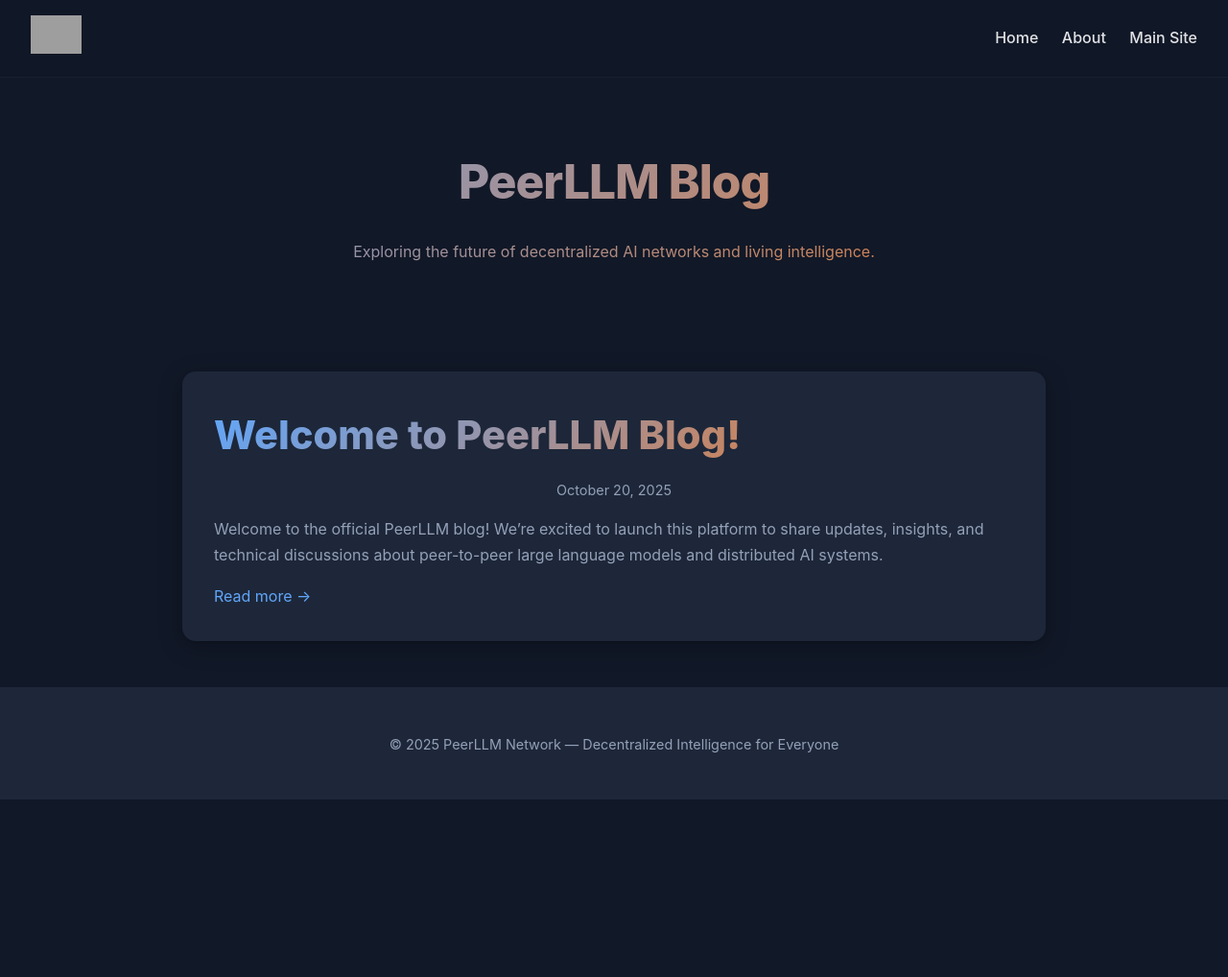
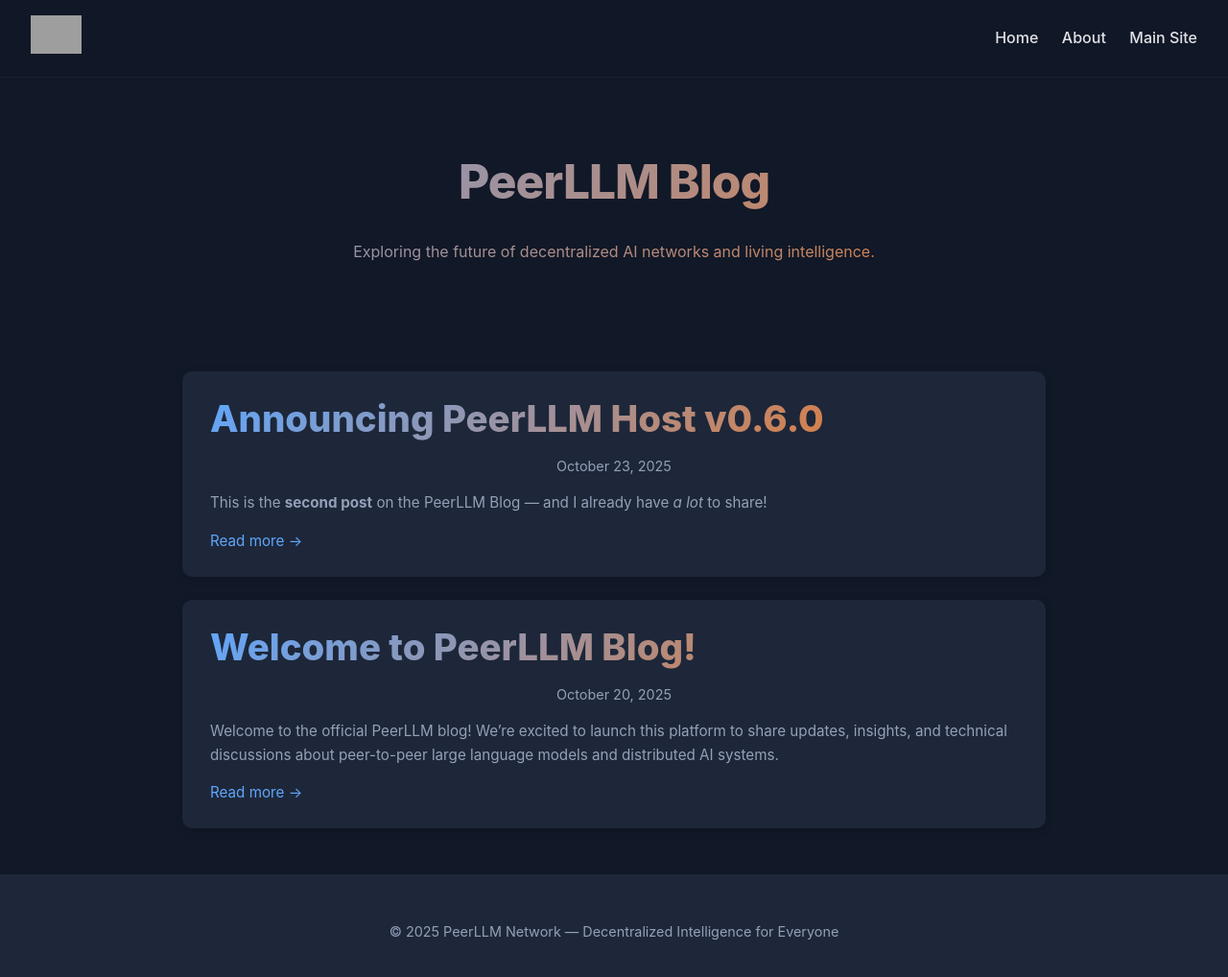
Before and after one commit to PeerLLM/peerllm.github.io, a Jekyll site: the page built from index.md, in a window 1280 px wide and 1028 px high. Shown: the top 1018 px of the window at 96% size. Built offline with Jekyll 4.4.1, drawn with Linux system fonts in a browser that asks for light colours; grey boxes are pictures that could not be loaded.

Commit message:
POSTS: Publish v0.6.0 Announcement

```diff
--- a/Gemfile
+++ b/Gemfile
@@ -1,5 +1,8 @@
 source "https://rubygems.org"
 
+gem "csv"
+gem "logger"
+gem "base64"   # 👈 add this line
 gem "jekyll", "~> 4.3.4"
 gem "minima", "~> 2.5"
 gem "webrick", "~> 1.8"
--- /dev/null
+++ b/_posts/2025-10-23-announcing-v0.6.0.md
@@ -0,0 +1,85 @@
+---
+layout: post
+title: "Announcing PeerLLM Host v0.6.0"
+date: 2025-10-23 18:00:00 +0000
+author: Hassan Habib
+categories: releases
+---
+
+This is the **second post** on the PeerLLM Blog — and I already have *a lot* to share!
+
+First, I want to start with a huge thank you to **@cjdutoit** and **@lactoseintolrnt** for their continued support in testing pre-releases, offering valuable ideas, and helping make PeerLLM even better with every iteration.
+
+Additionally, I want to thank all **63 people** who submitted to become Hosts for PeerLLM. Your curiosity, kindness, and willingness to volunteer your time, hardware, and compute are nothing short of inspiring. You’re helping this vision come to life — and that keeps me going every day.
+
+---
+
+## 🚀 What is PeerLLM Host?
+
+**PeerLLM Host** is software that runs on any PC — Windows, Linux, or macOS — allowing your machine to join the **PeerLLM Network**.
+
+![PeerLLM Host v0.6.0 on Mac](/assets/images/PeerLLM-v0.6.0-MacOSX.png)
+
+Once connected, your computer becomes part of a global decentralized AI ecosystem where anyone using PeerLLM — whether through **PeerLLM Chat**, **RESTful APIs**, or our **Standard-compliant .NET library** — can leverage the compute power of your machine alongside other Hosts around the world.
+
+---
+
+## 🎉 Announcing PeerLLM Host v0.6.0
+
+This release marks the **sixth iteration** toward the first public release candidate, **v1.0.0**!
+It brings two major new capabilities and a few quality-of-life improvements.
+
+Let’s dive in.
+
+---
+
+### 🧠 0. Idle Compute Release
+
+When a chat or API session is established with PeerLLM Network, one or more Hosts are reserved to handle that session. Tokens are distributed to balance load and provide fallback redundancy in case a Host goes offline.
+
+With v0.6.0, we’re introducing **Idle Compute Release** — which automatically releases compute resources if a consumer has been idle for more than **15 minutes**.
+
+The chat window or API connection remains open with the Network, and when activity resumes, the session can continue seamlessly with a **new set of available Hosts**.
+
+This feature addresses a key insight from our Host testers:
+> “Memory usage kept increasing because open sessions weren’t properly released when consumers forgot to call the `/api/chats/end` endpoint.”
+
+Now, the Network handles this gracefully, reducing unnecessary resource usage and improving overall stability for all Hosts.
+
+---
+
+### 🔔 1. Update Notifications
+
+PeerLLM Host now includes **built-in version awareness**.
+When a new version becomes available, a notification will appear at the top-right corner of the Host app interface.
+
+This is managed by the **Orchestrator**, which checks for updates during each Host heartbeat with the network.
+
+![PeerLLM on Windows Update](/assets/images/InstallUpdatePeerLLM0.6.0.gif)
+
+I’m also working on enabling **auto-updates** — especially for those running multiple Hosts or using unattended setups (like a machine in a garage). Once approved by the user, the system will update silently and seamlessly.
+
+This will make it effortless to keep large-scale Host deployments current and stable.
+
+---
+
+### 🧩 2. What’s Next?
+
+I’m currently developing **Semantic Kernel integration**, making PeerLLM APIs easily compatible with Microsoft’s **Semantic Kernel** framework.
+
+This will allow developers to connect PeerLLM alongside other AI services — switching between them effortlessly. Since Semantic Kernel is quickly becoming the standard for AI API interoperability, PeerLLM will fit right in.
+
+Additionally. there are more enterprise-level features coming down the line such as managing a cluster of PeerLLM Hosts from one place, and so many more exciting features - stay with us!
+
+---
+
+## ❤️ Final Thoughts
+
+To everyone who’s reached out with ideas, encouragement, or just good wishes — thank you.
+Your feedback means the world to me. I’m building PeerLLM for *the people*, and your voices guide its evolution.
+
+If you have thoughts, ideas, or feedback, please reach out anytime. Together, we’re shaping something that empowers communities, organizations, and individuals alike.
+
+**— Hassan Habib**
+Creator of PeerLLM
+hassan@bestbytes.ai
--- a/assets/css/peerllm.css
+++ b/assets/css/peerllm.css
@@ -82,27 +82,37 @@ header nav a:hover { color: hsl(var(--primary)); }
   margin-inline: auto;
 }
 
-/* Blog List */
+/* ────────────────────────────────
+   Blog List
+   ──────────────────────────────── */
 .blog-list {
   max-width: var(--max-w);
   margin: 0 auto;
   padding: var(--space-6) 1rem;
   display: grid;
-  gap: var(--space-5);
+  gap: 1.5rem;
 }
+
 .post-item {
   background: hsl(var(--card));
   border: 1px solid hsl(var(--border) / .6);
-  border-radius: var(--radius);
-  padding: var(--space-5);
-  box-shadow: var(--shadow-1);
+  border-radius: 10px;
+  padding: 1.5rem 1.75rem;
+  box-shadow: 0 2px 10px hsl(0 0% 0% / 0.15);
+  transition: transform 0.25s ease, box-shadow 0.25s ease;
 }
+.post-item:hover {
+  transform: translateY(-4px);
+  box-shadow: 0 6px 18px hsl(0 0% 0% / 0.3);
+}
+
 .post-title {
-  font-size: clamp(1.5rem, 1vw + 1rem, 2rem);
+  font-size: clamp(1.00rem, 0.5vw + 1rem, 1.65rem);
   font-weight: 700;
   background: var(--grad-hero);
   -webkit-background-clip: text;
   -webkit-text-fill-color: transparent;
+  line-height: 1.3;
 }
 .post-meta {
   color: hsl(var(--muted-fg));
@@ -112,23 +122,37 @@ header nav a:hover { color: hsl(var(--primary)); }
 .post-excerpt {
   color: hsl(var(--muted-fg));
   margin-top: 0.75rem;
-  line-height: 1.7;
+  line-height: 1.6;
+  font-size: 0.95rem;
 }
 
-/* Single Post */
+/* ────────────────────────────────
+   Single Post Page
+   ──────────────────────────────── */
 .post {
   max-width: var(--max-w);
   margin: 0 auto;
   padding: var(--space-6) 1rem;
 }
 
-/* Post Header Alignment Fix */
+/* Scroll-Responsive Post Header */
 .post-header {
   display: flex;
   flex-direction: column;
   align-items: center;
   text-align: center;
   margin-bottom: 2rem;
+  position: relative;
+  transition: all 0.35s ease-in-out;
+}
+
+.post-header.shrink {
+  transform: scale(0.9);
+  opacity: 0.9;
+  backdrop-filter: blur(10px);
+  background: hsl(var(--bg) / 0.4);
+  border-radius: var(--radius);
+  padding: 0.5rem 1rem;
 }
 
 .post-title {
@@ -138,19 +162,23 @@ header nav a:hover { color: hsl(var(--primary)); }
   -webkit-background-clip: text;
   -webkit-text-fill-color: transparent;
   margin-bottom: 0.75rem;
+  transition: font-size 0.3s ease, transform 0.3s ease;
+}
+
+.post-header.shrink .post-title {
+  font-size: clamp(1.6rem, 2vw, 2rem);
+  transform: translateY(-4px);
 }
 
 .post-meta {
   margin-top: 0.25rem;
   text-align: center;
 }
-
 .post-date {
   color: hsl(var(--muted-fg));
   font-size: 0.95rem;
   margin: 0;
 }
-
 .post-author {
   color: hsl(var(--muted-fg));
   font-size: 0.95rem;
@@ -158,19 +186,10 @@ header nav a:hover { color: hsl(var(--primary)); }
   font-style: italic;
 }
 
-
-.post-title {
-  font-size: clamp(2rem, 2vw + 1rem, 3rem);
-  font-weight: 800;
-  background: var(--grad-hero);
-  -webkit-background-clip: text;
-  -webkit-text-fill-color: transparent;
-}
-.post-date {
-  color: hsl(var(--muted-fg));
-}
 .post-content {
   color: hsl(var(--muted-fg));
+  font-size: 1.05rem;
+  line-height: 1.75;
 }
 .post-content pre {
   background: hsl(var(--muted));
@@ -206,7 +225,6 @@ footer {
    Responsive Design (Mobile & Tablet)
    ──────────────────────────────── */
 
-/* Global Fluid Adjustments */
 img, video {
   max-width: 100%;
   height: auto;
@@ -226,15 +244,8 @@ img, video {
     text-align: center;
     padding: 1rem 1rem 0.75rem;
   }
-
-  header img {
-    height: 2.2rem;
-  }
-
-  header nav {
-    margin-top: 0.75rem;
-  }
-
+  header img { height: 2.2rem; }
+  header nav { margin-top: 0.75rem; }
   header nav a {
     display: inline-block;
     margin: 0.4rem 0.6rem;
@@ -244,19 +255,9 @@ img, video {
 
 /* Hero Section */
 @media (max-width: 768px) {
-  .hero {
-    padding-block: 3rem;
-  }
-
-  .hero h1 {
-    font-size: clamp(1.75rem, 6vw, 2.5rem);
-    line-height: 1.2;
-  }
-
-  .hero p {
-    font-size: 1rem;
-    padding-inline: 1rem;
-  }
+  .hero { padding-block: 3rem; }
+  .hero h1 { font-size: clamp(1.75rem, 6vw, 2.5rem); line-height: 1.2; }
+  .hero p { font-size: 1rem; padding-inline: 1rem; }
 }
 
 /* Blog List */
@@ -266,46 +267,27 @@ img, video {
     padding-inline: 1rem;
     gap: 1.5rem;
   }
-
   .post-item {
-    padding: 1.5rem;
-    margin-bottom: 1.5rem;
-    border-radius: 12px;
+    padding: 1.25rem;
+    margin-bottom: 1.25rem;
   }
-
   .post-title {
     font-size: 1.35rem;
     line-height: 1.3;
   }
-
   .post-excerpt {
-    font-size: 1rem;
+    font-size: 0.95rem;
     line-height: 1.65;
   }
 }
 
 /* Single Post Page */
 @media (max-width: 768px) {
-  .post {
-    padding-inline: 1rem;
-  }
-
-  .post-header {
-    margin-bottom: 2rem;
-  }
-
-  .post-title {
-    font-size: 1.75rem;
-  }
-
-  .post-date {
-    font-size: 0.85rem;
-  }
-
-  .post-content {
-    font-size: 1rem;
-  }
-
+  .post { padding-inline: 1rem; }
+  .post-header { margin-bottom: 2rem; }
+  .post-title { font-size: 1.75rem; }
+  .post-date { font-size: 0.85rem; }
+  .post-content { font-size: 1rem; }
   .post-content pre {
     padding: 0.75rem;
     font-size: 0.9rem;
@@ -321,17 +303,9 @@ img, video {
   }
 }
 
-/* Tiny devices (Phones under 400px) */
+/* Tiny Devices */
 @media (max-width: 400px) {
-  header img {
-    height: 2rem;
-  }
-
-  .hero h1 {
-    font-size: 1.5rem;
-  }
-
-  .post-item {
-    padding: 1.25rem;
-  }
+  header img { height: 2rem; }
+  .hero h1 { font-size: 1.5rem; }
+  .post-item { padding: 1.1rem; }
 }
```
Also changed, not shown: _layouts/post.html (+10 -0 lines), 2 other files.
